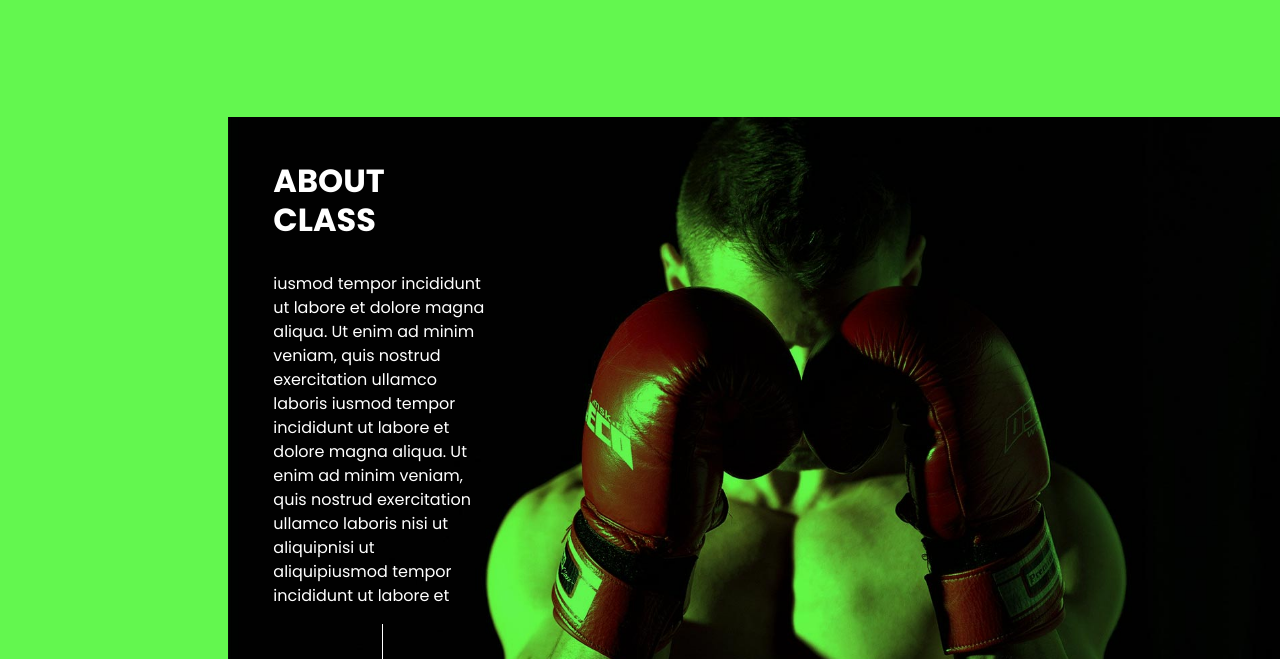
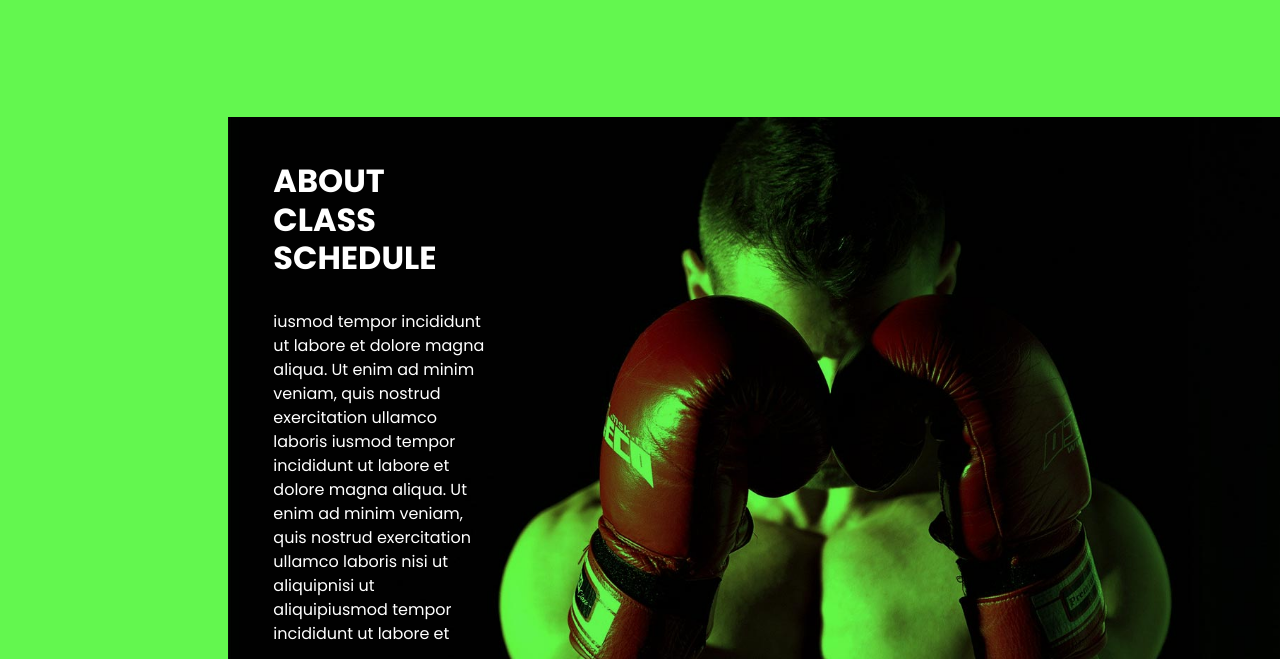
Before and after one commit to shappkubi/html_application_repo, a plain HTML site: page about.html in a window 1280 px wide. Shown: the part 108-767 px from the top of the page. Drawn offline with nearby package versions, Linux system fonts and the light colour scheme; some packages are replaced by stand-ins of ours; a web font is replaced by a local one.

Commit message:
few changes to about file

```diff
--- a/about.html
+++ b/about.html
@@ -110,7 +110,7 @@
                 <div class="detail-box">
                   <div class="heading_container">
                     <h2>
-                      About Class
+                      About Class Schedule
                     </h2>
                   </div>
                   <p>
```
